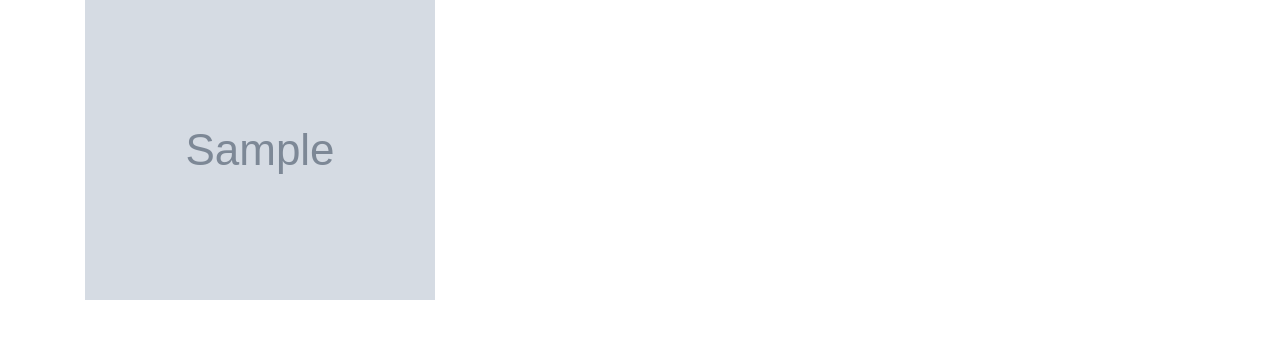
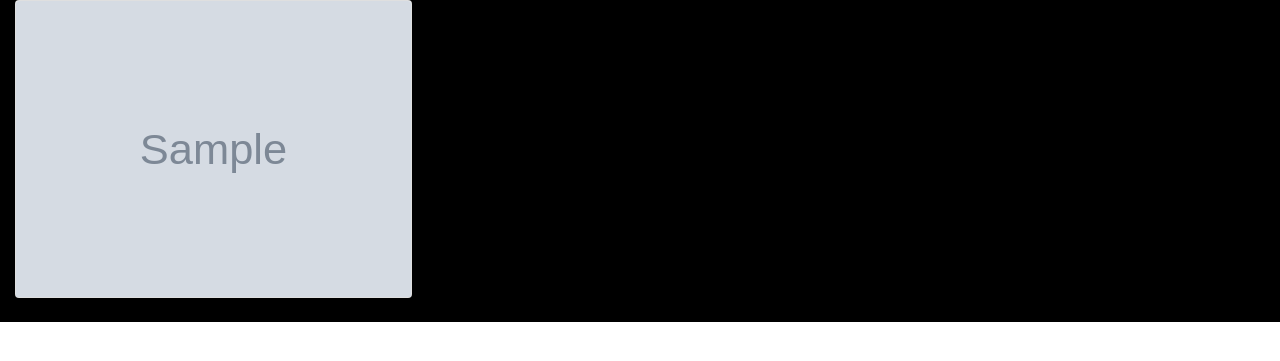
Before and after one commit to Reuben-Kipkemboi/Reuben-s--Gallery, a Django app: page /location_results/1 in a window 1280 px wide. Shown: the part 56-417 px from the top of the page. Run offline with Django 4.2, Linux system fonts and the light colour scheme; tables that the repository leaves empty hold one stand-in row (values such as "Sample post"); grey boxes marked "Sample" are stand-in pictures; some libraries are stand-ins or nearby versions; some web fonts are replaced.

Commit message:
ft:modal - creates a modal component for location images

```diff
--- a/appgallery/static/css/styles.css
+++ b/appgallery/static/css/styles.css
@@ -54,7 +54,7 @@
     text-align: center;
     margin-bottom: 2%;
 }
-#modal-body{
+#modal-body,.black{
     background-color: #000;
 }
 #exampleModalLabel{
@@ -76,3 +76,9 @@
     margin-top: 1%;
 
 }
+#locatione{
+    height: 280px;
+    width: 100%;
+    border: 1px solid #F9F871;
+    border-radius:4px;
+}
--- a/appgallery/templates/location.html
+++ b/appgallery/templates/location.html
@@ -1,15 +1,62 @@
 {%extends 'base.html'%}
 {% block content %}
-<div class="container">
+<div class="container-fluid black">
   <div class="row">
-    {% for image in images %}
-    <div class="col-md-4">
+    <div class="col-md-12">
+      <div class="row row-cols-1 row-cols-md-3" id="row-modal">
+        {% if images %}
+        {% for image in images %}
+        <a href="{{ image.id }}" data-toggle="modal" data-target="#exampleModal{{image.id}}"
+          data-target="#staticBackdrop">
+          <div class="col mb-4">
+            <div class="card">
+              <img src="{{image.image.url}}" class="card-img-top" alt="Image">
+            </div>
+          </div>
+        </a>
+        {% endfor %}
+      </div>
 
-      <img src="{{image.image.url}}" class="img-responsive" alt="Image" height="300px" width="100%">
+      {% for image in images %}
+      <!-- modal -->
+      <div class="modal fade " id="exampleModal{{image.id}}" tabindex="-1" aria-labelledby="exampleModalLabel"
+        aria-hidden="true">
+        <div class="modal-dialog modal-dialog-centered modal-xl">
+          <div class="modal-content" id="modal-fade">
+            <div class="modal-header">
+              <h5 class="modal-title" id="exampleModalLabel">{{image.name}}</h5>
+              <button type="button" class="close" data-dismiss="modal" aria-label="Close">
+                <span aria-hidden="true">&times;</span>
+              </button>
+            </div>
+            <div class="modal-body">
+              <div class="row">
+                <div class="col-md-9">
+                  <img src="{{image.image.url}}" class="img-fluid" alt="Image">
+                </div>
+                <div class="col-md-3">
+                  <h4 class="desc">Location</h4>
+                  <p class="text-brown">{{image.location}}</p>
+                  <h4 class="desc">Category</h4>
+                  <p class="">{{image.category}}</p>
+                  <h4 class="desc">Date Created</h4>
+                  <p class="">{{image.date_of_upload}}</p>
+                </div>
+              </div>
+            </div>
+            <div class="modal-footer">
+              <input type="text" id="imagelink" value="{{image.image.url}}"
+                class="btn btn-outline-primary form-control photoUrl" readonly>
+              <button type="button" class="btn btn-outline-primary" data-dismiss="modal">Close</button>
+            </div>
+          </div>
+
+        </div>
+      </div>
+      {% endfor %}
     </div>
-    {% endfor %}
-    <div class="col-md-4"></div>
-    <div class="col-md-4"></div>
   </div>
 </div>
+{% endif %}
+
 {% endblock %}
```
